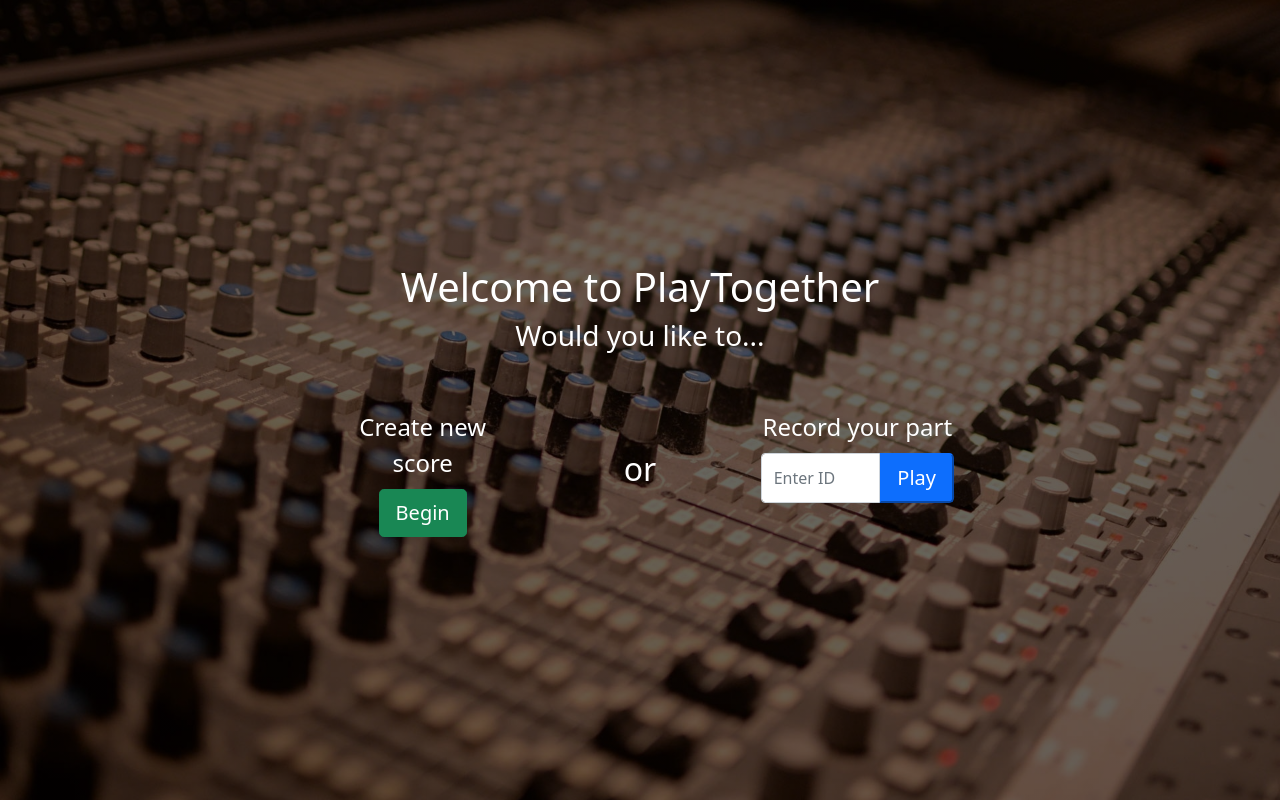
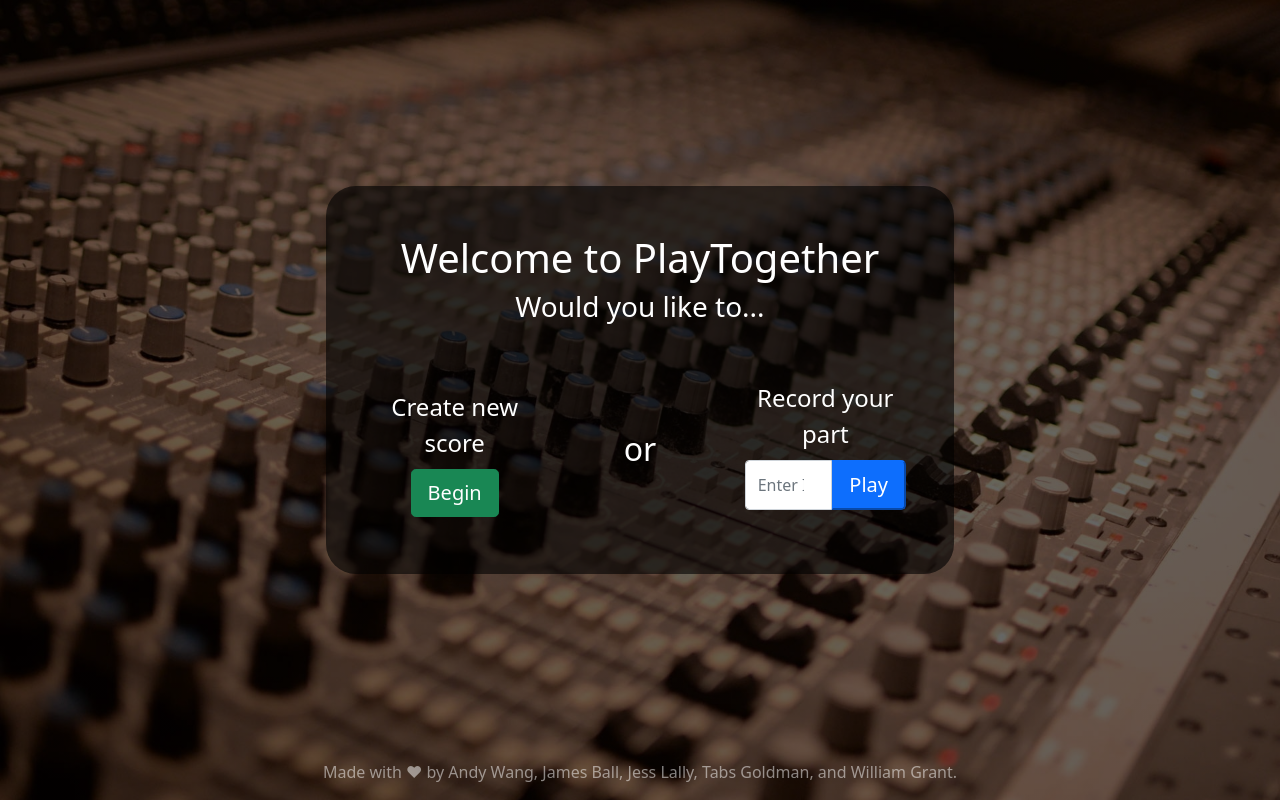
Before and after one commit to jameshball/PlayTogether, a Flask app: page / in a window 1280 px wide. Run offline with Flask 2, Linux system fonts and the light colour scheme.

Commit message:
add background and credits

```diff
--- a/templates/index.html
+++ b/templates/index.html
@@ -14,7 +14,7 @@
       <div> </div>
     </header>
     <main>
-      <div class="col-6 offset-3 text-white">
+      <div class="col-6 offset-3 text-white p-5" style="background: rgba(0,0,0,0.6); border-radius: 30px">
         <h1>Welcome to PlayTogether</h1>
         <h3>Would you like to...</h3>
         <div class="row pt-5">
@@ -39,8 +39,8 @@
         </div>
       </div>
     </main>
-    <footer class="mt-auto">
-      <div> </div>
+    <footer class="mt-auto text-white-50">
+      <p>Made with &#10084 by Andy Wang, James Ball, Jess Lally, Tabs Goldman, and William Grant.</p>
     </footer>
   </div>
   <script src="https://cdn.jsdelivr.net/npm/bootstrap@5.0.0-beta3/dist/js/bootstrap.bundle.min.js" integrity="sha384-JEW9xMcG8R+pH31jmWH6WWP0WintQrMb4s7ZOdauHnUtxwoG2vI5DkLtS3qm9Ekf" crossorigin="anonymous"></script>
```
